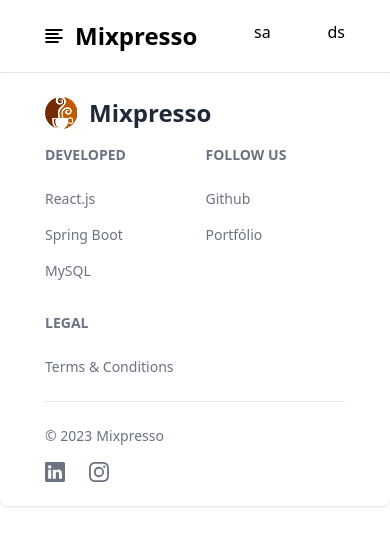
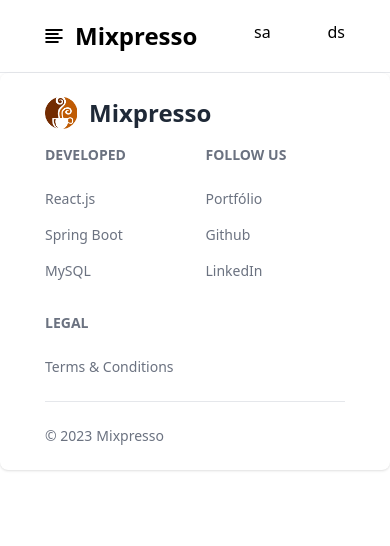
Before and after one commit to igoraugustobrz/Mixpresso, a React (Vite) app in the folder mixpresso-web/: page /home in a window 390 px wide. Shown: the top 546 px of the page. Built offline with nearby package versions, Linux system fonts and the light colour scheme.

Commit message:
feat: componente Sidebar adicionado

```diff
--- a/mixpresso-web/src/components/Footer/FooterDefault.jsx
+++ b/mixpresso-web/src/components/Footer/FooterDefault.jsx
@@ -1,8 +1,6 @@
 'use client';
-
 import logo from '../../assets/global/logo.png';
 import { Footer } from "flowbite-react";
-import { BsLinkedin, BsInstagram } from 'react-icons/bs';
 
 const FooterDefault = () => {
     return (
@@ -43,6 +41,13 @@ const FooterDefault = () => {
                                     <Footer.Title title="Follow us" />
                                     <Footer.LinkGroup col>
                                         <Footer.Link
+                                            href="https://iaugusto.vercel.app/"
+                                            target="_blank"
+                                            className="hover:text-yellow-500 dark:hover:text-yellow-500"
+                                        >
+                                            Portfólio
+                                        </Footer.Link>
+                                        <Footer.Link
                                             href="https://github.com/igoraugustobrz"
                                             target="_blank"
                                             className="hover:text-yellow-500 dark:hover:text-yellow-500"
@@ -50,11 +55,11 @@ const FooterDefault = () => {
                                             Github
                                         </Footer.Link>
                                         <Footer.Link
-                                            href="https://iaugusto.vercel.app/"
+                                            href="https://www.linkedin.com/in/igorbrz/"
                                             target="_blank"
                                             className="hover:text-yellow-500 dark:hover:text-yellow-500"
                                         >
-                                            Portfólio
+                                            LinkedIn
                                         </Footer.Link>
                                     </Footer.LinkGroup>
                                 </div>
@@ -80,18 +85,6 @@ const FooterDefault = () => {
                                 year={2023}
 
                             />
-                            <div className="mt-4 flex space-x-6 sm:mt-0 sm:justify-center">
-                                <Footer.Icon
-                                    href="https://www.linkedin.com/in/igorbrz/"
-                                    target="_blank"
-                                    icon={BsLinkedin}
-                                />
-                                <Footer.Icon
-                                    href="https://www.instagram.com/iaugusto__/"
-                                    target="_blank"
-                                    icon={BsInstagram}
-                                />
-                            </div>
                         </div>
                     </div>
                 </div >
--- a/mixpresso-web/src/components/Header/Header.jsx
+++ b/mixpresso-web/src/components/Header/Header.jsx
@@ -11,6 +11,7 @@ const Header = () => {
     return (
         <>
             <header className="container mx-auto py-5">
+                <nav>
                     <div className="flex justify-between">
                         <Menu action={() => setIsMenuOppen(!isMenuOppen)} />
                         <div>sa</div>
@@ -21,6 +22,7 @@ const Header = () => {
                         startAnimation={isMenuOppen}
                         nodeRef={nodeRef}
                     />
+                </nav>
             </header >
             <hr />
         </>
--- a/mixpresso-web/src/components/Sidebar/SidebarDefault.jsx
+++ b/mixpresso-web/src/components/Sidebar/SidebarDefault.jsx
@@ -1,9 +1,18 @@
 'use client';
+import { CSSTransition } from 'react-transition-group';
 import { Sidebar } from 'flowbite-react';
-import { HiArrowSmRight, HiChartPie, HiInbox, HiShoppingBag, HiTable, HiUser, HiViewBoards } from 'react-icons/hi';
+import { BsXLg } from 'react-icons/bs';
+import { Link } from 'react-router-dom';
+import {
+    HiOutlineDocumentReport,
+    HiInformationCircle,
+    HiArrowSmRight,
+    HiOutlineHome,
+    HiShoppingBag,
+    HiTable,
+    HiHeart
+} from 'react-icons/hi';
 import logo from '../../assets/global/logo.png';
-import { BsXLg } from 'react-icons/bs';
-import { CSSTransition } from 'react-transition-group';
 import './SlidebarDefault.css';
 
 const SidebarDefault = ({ action, startAnimation, nodeRef }) => {
@@ -16,31 +25,33 @@ const SidebarDefault = ({ action, startAnimation, nodeRef }) => {
                 classNames={"slide"}
                 unmountOnExit
             >
-                <div ref={nodeRef} className="absolute top-0 left-0 bg-red-100 h-full md:w-[20rem] z-20 rounded-lg">
-                    <ul className="flex flex-col items-center p-5">
-                        <li className="flex justify-end w-full">
-                            <BsXLg className="text-2xl cursor-pointer" onClick={action} />
-                        </li>
-                        <Sidebar>
-                            <Sidebar.Logo href="#" img={logo} imgAlt="Mixpresso">
+                <div ref={nodeRef} className='container-sidebar'>
+                    <Sidebar className='w-full' >
+                        <div className="flex flex-col items-end p-5">
+                            <BsXLg
+                                className="text-2xl dark:text-white cursor-pointer"
+                                onClick={action}
+                            />
+                        </div>
+                        <Sidebar.Logo
+                            img={logo}
+                            imgAlt="Mixpresso"
+                        >
                             Mixpresso
                         </Sidebar.Logo>
+
                         <Sidebar.Items>
                             <Sidebar.ItemGroup>
-                                    <Sidebar.Item icon={HiChartPie}>
-                                        Dashboard
+                                <Link to='/home'>
+                                    <Sidebar.Item icon={HiOutlineHome}>
+                                        Home
                                     </Sidebar.Item>
-                                    <Sidebar.Item icon={HiViewBoards}>
-                                        Kanban
+                                </Link>
+                                <Sidebar.Item icon={HiShoppingBag}>
+                                    Produtos
                                 </Sidebar.Item>
-                                    <Sidebar.Item icon={HiInbox}>
-                                        Inbox
-                                    </Sidebar.Item>
-                                    <Sidebar.Item icon={HiUser}>
-                                        Users
-                                    </Sidebar.Item>
-                                    <Sidebar.Item icon={HiShoppingBag}>
-                                        Products
+                                <Sidebar.Item icon={HiHeart}>
+                                    Favoritos
                                 </Sidebar.Item>
                                 <Sidebar.Item icon={HiArrowSmRight}>
                                     Sign In
@@ -49,11 +60,19 @@ const SidebarDefault = ({ action, startAnimation, nodeRef }) => {
                                     Sign Up
                                 </Sidebar.Item>
                             </Sidebar.ItemGroup>
+
+                            <Sidebar.ItemGroup>
+                                <Sidebar.Item icon={HiOutlineDocumentReport}>
+                                    Documentação
+                                </Sidebar.Item>
+                                <Sidebar.Item icon={HiInformationCircle}>
+                                    Sobre
+                                </Sidebar.Item>
+                            </Sidebar.ItemGroup>
                         </Sidebar.Items>
                     </Sidebar>
-                    </ul>
-                </div>
-            </CSSTransition>
+                </div >
+            </CSSTransition >
         </>
     )
 }
--- a/mixpresso-web/src/components/Sidebar/SlidebarDefault.css
+++ b/mixpresso-web/src/components/Sidebar/SlidebarDefault.css
@@ -1,3 +1,5 @@
+/* ANIMAÇÃO DA ABERTURA/FECHAMENTO DO MENU - CSSTransition */
+
 /* Classe para a animação de entrada (SlideIn) */
 .slide-enter {
   transform: translateX(-100%);
--- a/mixpresso-web/src/index.css
+++ b/mixpresso-web/src/index.css
@@ -5,7 +5,7 @@
 @layer components {
   /* Home */
   .container {
-    @apply max-w-[300px] sm:max-w-xl md:max-w-[840px] lg:max-w-[940px] xl:max-w-[1040px] 2xl:max-w-[1300px];
+    @apply max-w-[300px] sm:max-w-xl md:max-w-[720px] lg:max-w-[940px] xl:max-w-[1040px] 2xl:max-w-[1300px];
   }
 
   /* Header */
@@ -29,4 +29,9 @@
   .sub-text {
     @apply max-w-[80%] mx-auto font-sora text-center text-sm text-[#A9A9A9] py-4;
   }
+
+  /* Sidebar */
+  .container-sidebar {
+    @apply absolute top-0 left-0 h-full w-full sm:w-[20rem] z-20 rounded-lg;
+  }
 }
```
Also changed, not shown: mixpresso-web/.eslintrc.cjs. Lines whose indentation alone changed are shown as unchanged.
